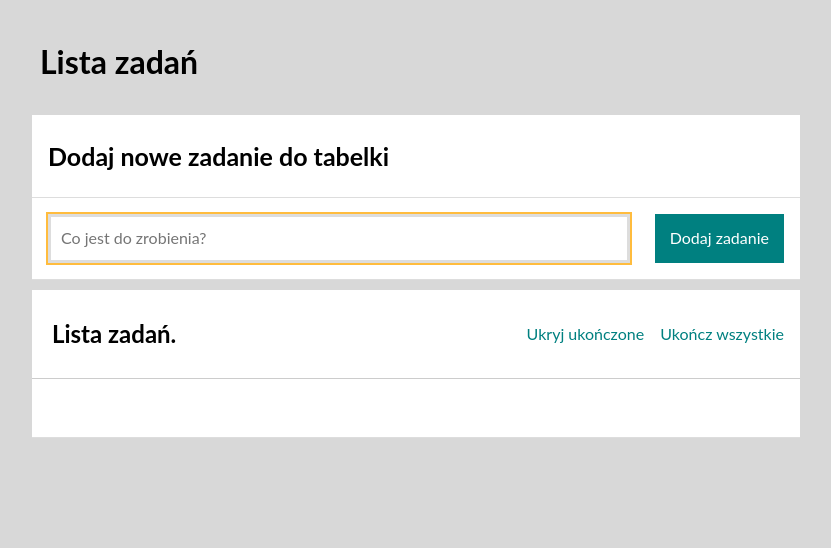
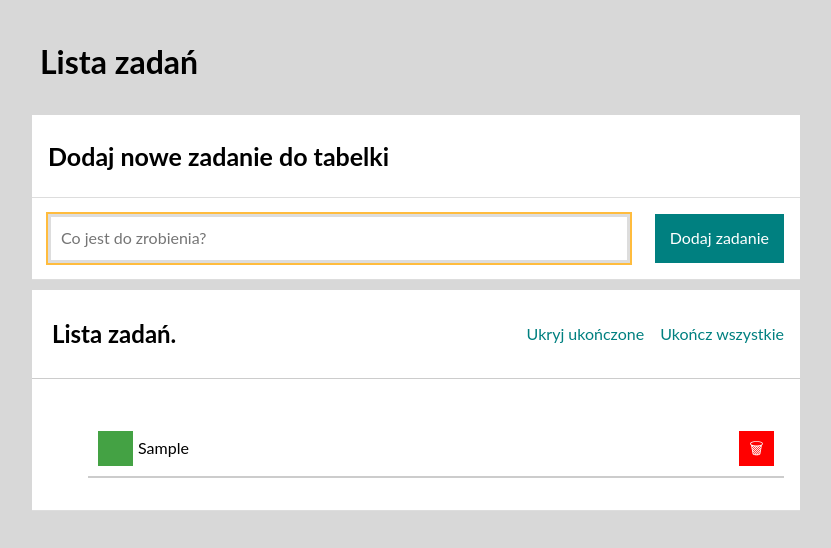
Before and after one commit to sebastianromanczuk/Task-List, a plain HTML site: page index.html in a window 1280 px wide. Both pictures are taken after typing "Sample" into the empty fields and a click on the button "Dodaj zadanie". Shown: the whole page, without its empty margins (224-1055 px from the left). Drawn offline with nearby package versions, Linux system fonts and the light colour scheme.

Commit message:
edit jv and list.css

```diff
--- a/javascript.js
+++ b/javascript.js
@@ -39,7 +39,7 @@
         let tasksListHTMLConetent = "";
         for (const task of tasks) {
         tasksListHTMLConetent += `
-        <li class="list__newTask--hidden ${task.done && hideDoneTasks ? "list__newTask": ""}">
+        <li class="list__newTask ${task.done && hideDoneTasks ? "list__newTask--hidden": ""}">
          <button class="js-done list__buttons list__buttons--done">${task.done ? "✓" : ""}</button>
          <span class="list__item--content ${task.done ? "list__item--content--done" : ""}">
          ${task.content}</span>
--- a/list.css
+++ b/list.css
@@ -61,10 +61,6 @@
     color: rgba(0, 128, 128, 0.2);
 }
 
-.list__newTask--hidden {
-    display: none;
-}
-
 .list__newTask {
     display: grid;
     grid-template-columns: auto 1fr auto;
@@ -72,6 +68,10 @@
     grid-gap: 5px;
     border-bottom: 2px solid #ccc;
     align-items: center;
+}
+
+.list__newTask--hidden {
+    display: none;
 }
 
 .list__buttons {
```
